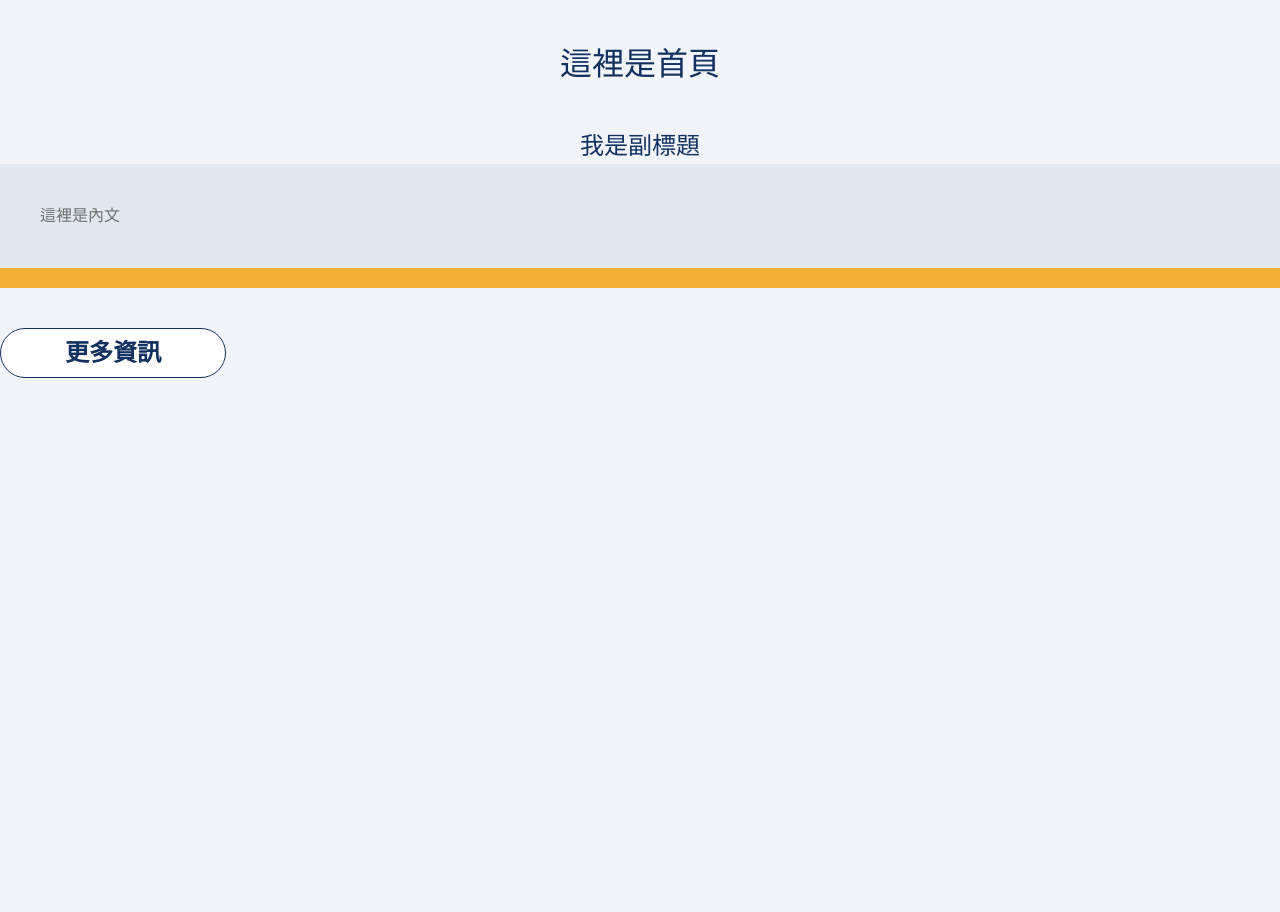
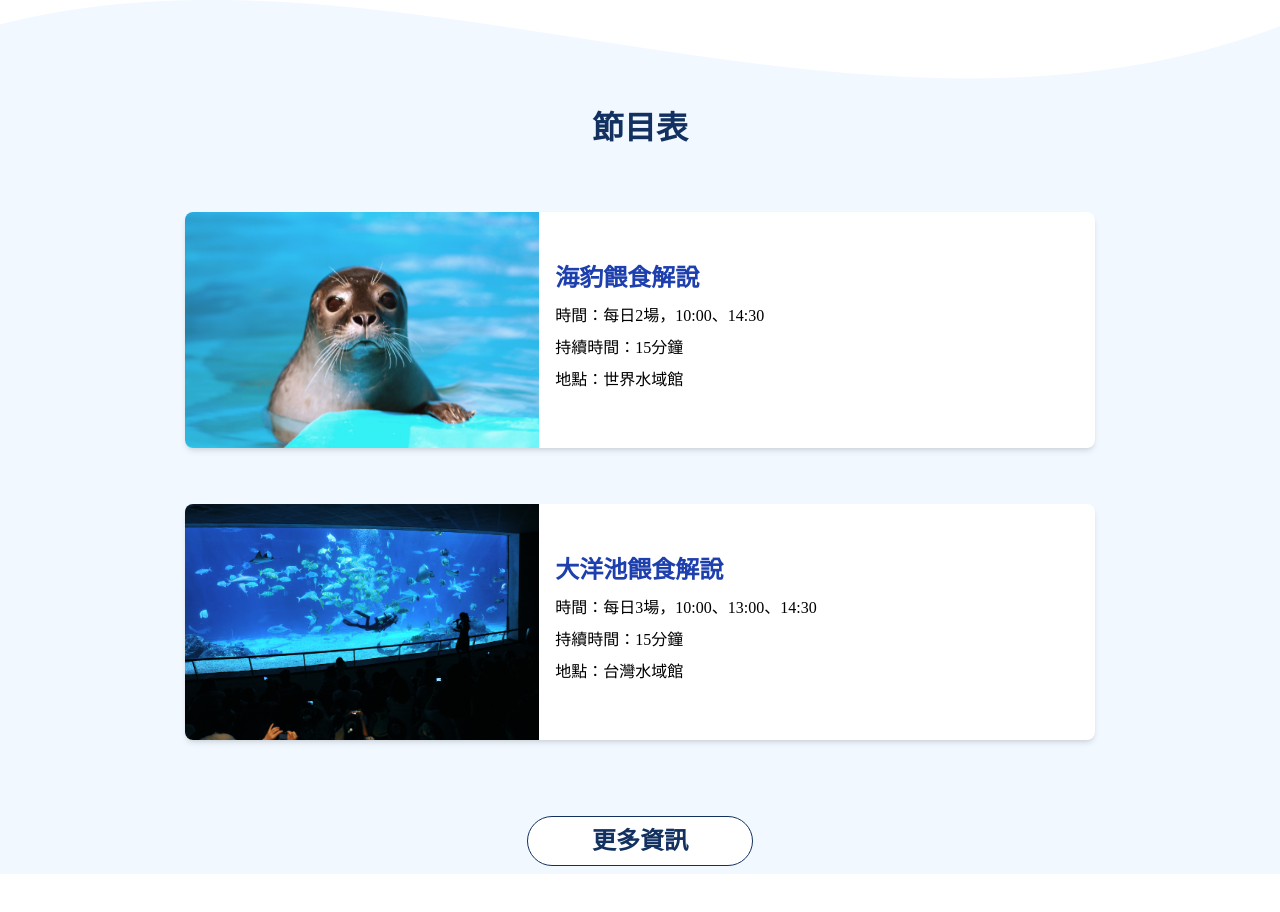
Before and after one commit to TeamRocket12th/Aquarium-Redesign, a website: page src/index.html in a window 1280 px wide. Before the commit the page ends 800 px from the top, so only its background shows below. Drawn offline with Linux system fonts and the light colour scheme.

Commit message:
[feat]: 新增節目表區塊

```diff
--- a/src/index.html
+++ b/src/index.html
@@ -8,11 +8,79 @@
     <link rel="icon" href="../assets/images/logo.svg" type="image/x-icon" />
     <link rel="stylesheet" href="../dist/output.css" />
   </head>
-  <body class="bg-slate-100">
-    <h1 class="my-10 text-center text-primary">這裡是首頁</h1>
-    <h2 class="text-center text-primary">我是副標題</h2>
-    <p class="bg-slate-200 p-10 text-descript">這裡是內文</p>
-    <div class="h-5 bg-fn"></div>
-    <button class="btn my-10">更多資訊</button>
+  <body class="font-sans">
+    <div class="mx-auto md:h-screen md:w-screen">
+      <div class="relative flex">
+        <img
+          class="hidden object-contain md:block md:h-full md:w-full lg:block lg:h-full lg:w-full"
+          src="https://github.com/TeamRocket12th/Aquarium-Redesign/blob/main/assets/images/%E9%A6%96%E9%A0%81/%E8%97%8D%E8%89%B2%E5%BA%95%E5%9C%96-big.png?raw=true"
+          alt=""
+        />
+      </div>
+
+      <div
+        class="block h-[1300px] w-screen bg-secondary md:hidden lg:hidden"
+      ></div>
+
+      <div class="content absolute top-0 z-30 p-16 md:w-screen lg:w-screen">
+        <h1 class="my-10 text-center font-bold text-primary">節目表</h1>
+        <div
+          class="program-list grid grid-cols-2 gap-4 md:grid-cols-12 lg:grid-cols-12"
+        >
+          <div></div>
+          <div class="col-span-6 mx-6 mt-5 pb-9 md:col-span-10 lg:col-span-10">
+            <div class="mx-auto rounded-lg bg-white shadow-md sm:flex">
+              <img
+                class="`md:h-auto block h-auto rounded-tl-lg rounded-tr-lg md:w-[193px] md:rounded-tl-lg md:rounded-bl-lg md:rounded-tr-none lg:h-auto lg:w-[354px] lg:rounded-bl-lg lg:rounded-tl-lg lg:rounded-tr-none"
+                src="https://github.com/TeamRocket12th/Aquarium-Redesign/blob/main/assets/images/%E9%A6%96%E9%A0%81/%E6%B5%B7%E8%B1%B9%E9%A4%B5%E9%A3%9F%E8%A7%A3%E8%AA%AA.jpeg?raw=true"
+                alt=""
+              />
+              <div class="p-4 leading-normal md:my-8 lg:my-8">
+                <h2 class="font-bold text-blue-800 lg:mb-2">海豹餵食解說</h2>
+                <p class="text-sm md:text-sm lg:mb-2 lg:text-base">
+                  時間：每日2場，10:00、14:30
+                </p>
+                <p class="text-sm md:text-sm lg:mb-2 lg:text-base">
+                  持續時間：15分鐘
+                </p>
+                <p class="text-sm md:text-sm lg:mb-2 lg:text-base">
+                  地點：世界水域館
+                </p>
+              </div>
+            </div>
+          </div>
+        </div>
+
+        <div
+          class="program-list grid grid-cols-2 gap-4 md:grid-cols-12 lg:grid-cols-12"
+        >
+          <div></div>
+          <div class="col-span-6 mx-6 mt-5 pb-9 md:col-span-10 lg:col-span-10">
+            <div class="mx-auto rounded-lg bg-white shadow-md sm:flex">
+              <img
+                class="block h-auto rounded-tl-lg rounded-tr-lg md:h-auto md:w-[193px] md:rounded-bl-lg md:rounded-tr-none lg:h-auto lg:w-[354px] lg:rounded-bl-lg lg:rounded-tr-none"
+                src="https://github.com/TeamRocket12th/Aquarium-Redesign/blob/main/assets/images/%E9%A6%96%E9%A0%81/%E5%A4%A7%E6%B4%8B%E6%8C%81%E6%B1%A0%E9%A4%B5%E9%A3%9F%E8%A7%A3%E8%AA%AA.jpeg?raw=true"
+              />
+              <div class="p-4 leading-normal md:my-8 lg:my-8">
+                <h2 class="font-bold text-blue-800 lg:mb-2">大洋池餵食解說</h2>
+                <p class="text-sm md:text-sm lg:mb-2 lg:text-base">
+                  時間：每日3場，10:00、13:00、14:30
+                </p>
+                <p class="text-sm md:text-sm lg:mb-2 lg:text-base">
+                  持續時間：15分鐘
+                </p>
+                <p class="text-sm md:text-sm lg:mb-2 lg:text-base">
+                  地點：台灣水域館
+                </p>
+              </div>
+            </div>
+          </div>
+        </div>
+
+        <div class="text-center">
+          <button class="btn my-10">更多資訊</button>
+        </div>
+      </div>
+    </div>
   </body>
 </html>
```
Also changed, not shown: tailwind.config.js (+12 -11 lines), assets/images/首頁/藍色底圖-sm.png (added), dist/output.css, 1 other file.
